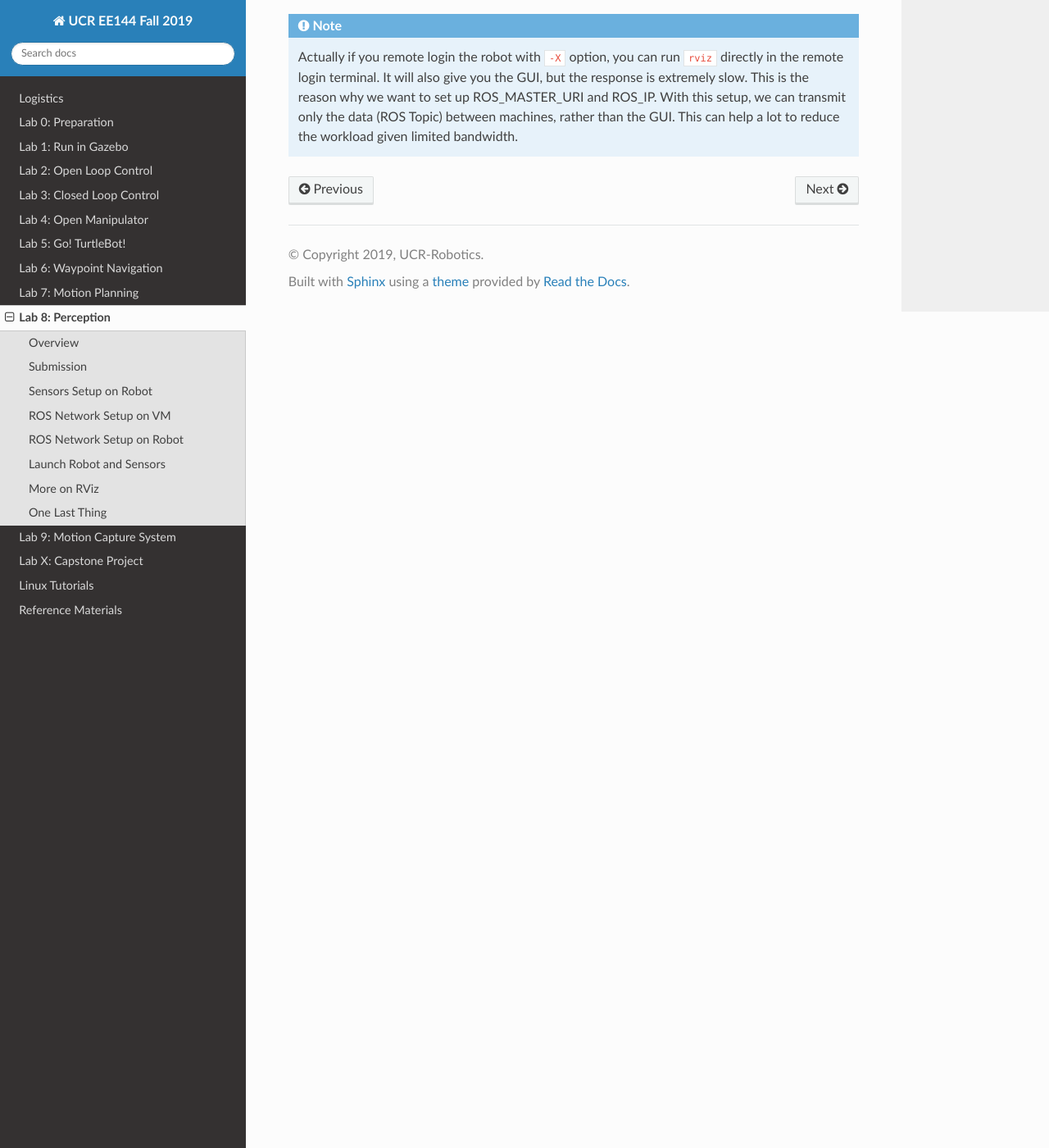
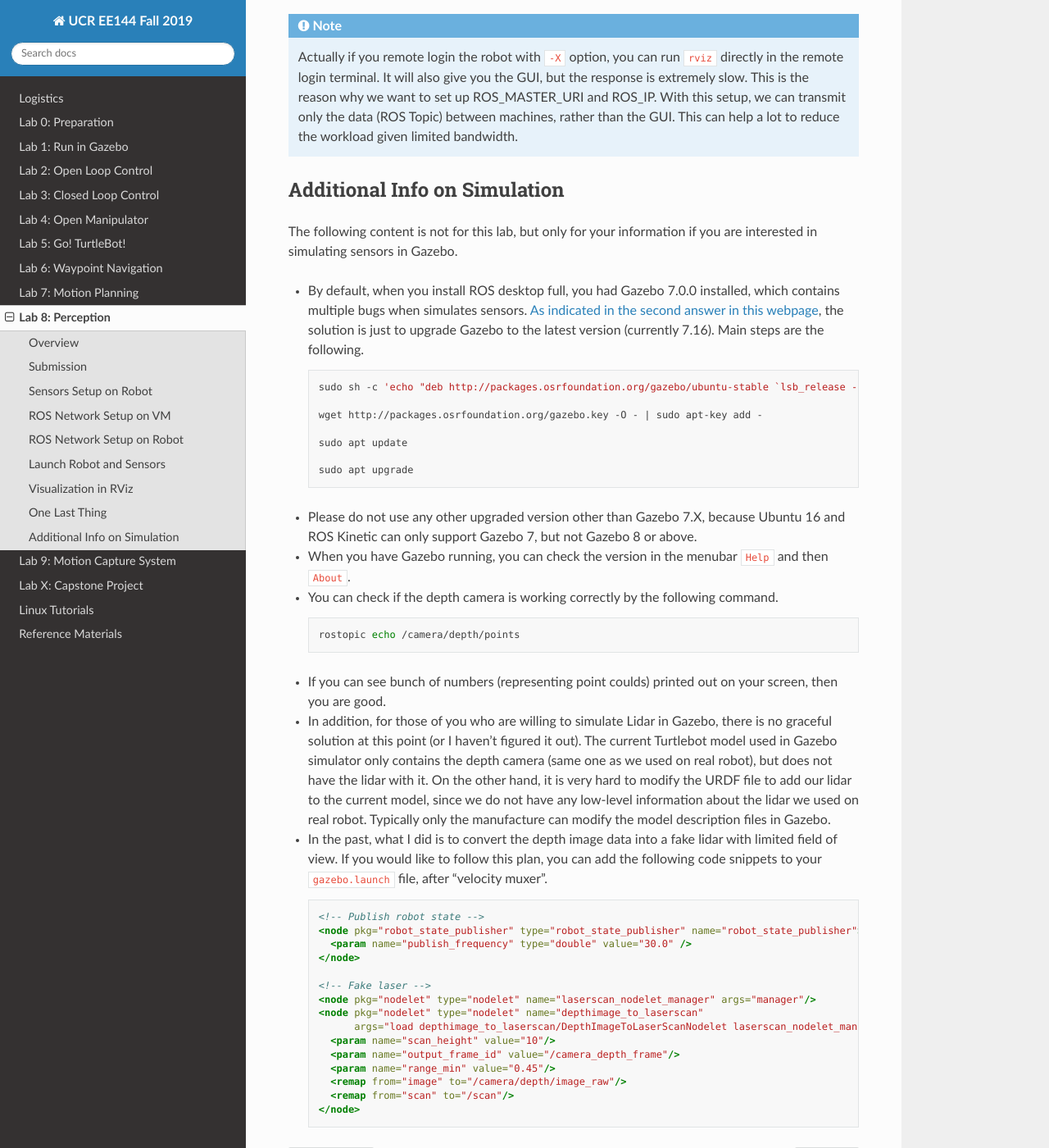
Before and after one commit to UCR-Robotics/ee144, a Sphinx documentation site: the page built from docs/lab8.rst, in a window 1280 px wide and 1400 px high, scrolled down 7527 px. Shown: the whole window at 82% size. Built offline with Sphinx 7.4.7 and the Read the Docs theme 2.0.0, drawn with Linux system fonts in a browser that asks for light colours; some of the changed text lies outside the part shown.

Commit message:
simulate sensors in gazebo

```diff
--- a/docs/lab8.rst
+++ b/docs/lab8.rst
@@ -328,8 +328,8 @@ Launch Robot and Sensors
   The ROS_IP should be different. It should be the actual IP address of the machine.
 
 
-More on RViz
-------------
+Visualization in RViz
+---------------------
 
 - RViz is a useful tool for visualization built on top of ROS.
   Play with it and you can find more interesting things!
@@ -409,3 +409,70 @@ One Last Thing
   This is the reason why we want to set up ROS_MASTER_URI and ROS_IP.
   With this setup, we can transmit only the data (ROS Topic) between machines, rather than the GUI.
   This can help a lot to reduce the workload given limited bandwidth.
+
+
+Additional Info on Simulation
+-----------------------------
+
+The following content is not for this lab, but only for your information
+if you are interested in simulating sensors in Gazebo.
+
+- By default, when you install ROS desktop full, you had Gazebo 7.0.0 installed,
+  which contains multiple bugs when simulates sensors.
+  `As indicated in the second answer in this webpage
+  <https://answers.ros.org/question/259989/ubuntu-1604-xenial-package-for-gazebo-740/>`_,
+  the solution is just to upgrade Gazebo to the latest version (currently 7.16).
+  Main steps are the following.
+
+  .. code:: bash
+
+    sudo sh -c 'echo "deb http://packages.osrfoundation.org/gazebo/ubuntu-stable `lsb_release -cs` main" > /etc/apt/sources.list.d/gazebo-stable.list'
+
+    wget http://packages.osrfoundation.org/gazebo.key -O - | sudo apt-key add -
+
+    sudo apt update
+
+    sudo apt upgrade
+
+- Please do not use any other upgraded version other than Gazebo 7.X,
+  because Ubuntu 16 and ROS Kinetic can only support Gazebo 7, but not Gazebo 8 or above.
+
+- When you have Gazebo running, you can check the version in the menubar ``Help`` and then ``About``.
+
+- You can check if the depth camera is working correctly by the following command.
+
+  .. code:: bash
+
+    rostopic echo /camera/depth/points
+
+- If you can see bunch of numbers (representing point coulds) printed out on your screen, then you are good.
+
+- In addition, for those of you who are willing to simulate Lidar in Gazebo,
+  there is no graceful solution at this point (or I haven't figured it out).
+  The current Turtlebot model used in Gazebo simulator only contains the depth camera
+  (same one as we used on real robot), but does not have the lidar with it.
+  On the other hand, it is very hard to modify the URDF file to add our lidar to the current model,
+  since we do not have any low-level information about the lidar we used on real robot.
+  Typically only the manufacture can modify the model description files in Gazebo.
+
+- In the past, what I did is to convert the depth image data into a fake lidar with limited field of view.
+  If you would like to follow this plan, you can add the following code snippets to your ``gazebo.launch`` file,
+  after "velocity muxer".
+
+  .. code:: xml
+
+    <!-- Publish robot state -->
+    <node pkg="robot_state_publisher" type="robot_state_publisher" name="robot_state_publisher">
+      <param name="publish_frequency" type="double" value="30.0" />
+    </node>
+
+    <!-- Fake laser -->
+    <node pkg="nodelet" type="nodelet" name="laserscan_nodelet_manager" args="manager"/>
+    <node pkg="nodelet" type="nodelet" name="depthimage_to_laserscan"
+          args="load depthimage_to_laserscan/DepthImageToLaserScanNodelet laserscan_nodelet_manager">
+      <param name="scan_height" value="10"/>
+      <param name="output_frame_id" value="/camera_depth_frame"/>
+      <param name="range_min" value="0.45"/>
+      <remap from="image" to="/camera/depth/image_raw"/>
+      <remap from="scan" to="/scan"/>
+    </node>
```
